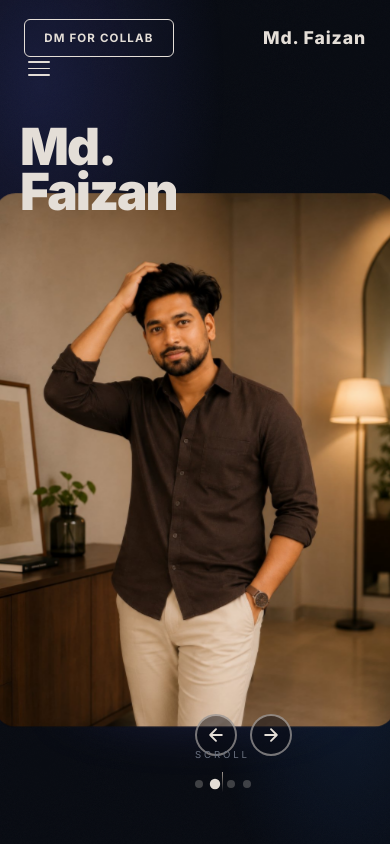
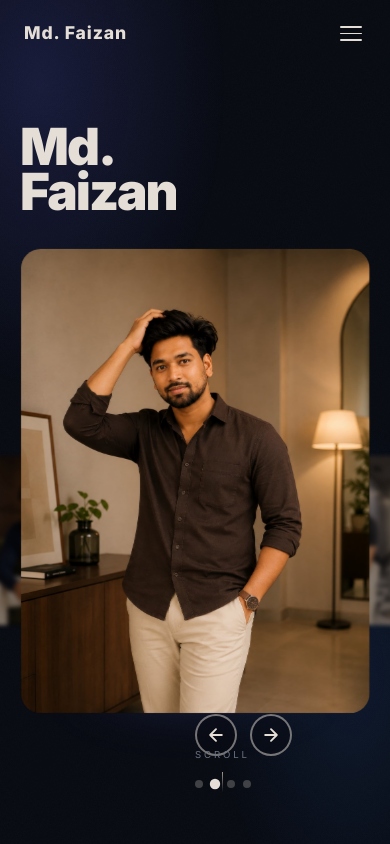
Before and after one commit to Abutalha09/faizan-portfolio, a plain HTML site: page index.html in a window 390 px wide. Shown: the top 844 px of the page. Drawn offline with Linux system fonts and the light colour scheme.

Commit message:
Optimize website responsiveness for mobile and tablet

```diff
--- a/index.html
+++ b/index.html
@@ -1134,7 +1134,20 @@
        RESPONSIVE
     ═══════════════════════════════════════════════ */
     @media (max-width: 960px) {
-      nav { grid-template-columns: 1fr auto; padding: 1.2rem 1.5rem; }
+      nav {
+        display: flex;
+        justify-content: space-between;
+        align-items: center;
+        padding: 1.2rem 1.5rem;
+      }
+      .nav-left {
+        display: flex;
+      }
+      .nav-logo {
+        position: absolute;
+        left: 50%;
+        transform: translateX(-50%);
+      }
       .nav-right { display: none; }
       .nav-toggle { display: flex; }
       .mobile-menu { display: flex; }
@@ -1154,10 +1167,11 @@
       .hero-ig-bg { width: clamp(300px, 80vw, 600px); }
 
       .about-grid { grid-template-columns: 1fr; gap: 3rem; }
-      .about-portrait { aspect-ratio: 4/3; }
+      .about-portrait { aspect-ratio: 1/1; }
 
       .project-card { grid-template-columns: 1fr; min-height: auto; direction: ltr !important; }
-      .project-card-media { height: 240px; }
+      .project-card-info { padding: 1.5rem; }
+      .project-card-media { height: 280px; order: -1; }
       .project-card:nth-child(even) { direction: ltr; }
 
       .ig-layout { grid-template-columns: 1fr; }
@@ -1171,10 +1185,15 @@
     }
 
     @media (max-width: 640px) {
+      .nav-left { display: none; }
+      .nav-logo {
+        position: static;
+        transform: none;
+        text-align: left;
+      }
       .mega-heading { font-size: clamp(3rem, 22vw, 8rem); }
       .contact-headline { font-size: clamp(3rem, 18vw, 7rem); }
-      .ig-dash-grid { grid-template-columns: 1fr; }
-      .about-facts { grid-template-columns: 1fr; }
+      .about-facts { grid-template-columns: repeat(2, 1fr); }
       .reels-grid { grid-template-columns: repeat(2, 1fr); gap: 0.8rem; }
       .reel-card { border-radius: 12px; }
       .reels-header { flex-direction: column; align-items: flex-start; gap: 1rem; }
@@ -1197,6 +1216,7 @@
     <a href="#work" class="mob-link">Work</a>
     <a href="#instagram" class="mob-link">Instagram</a>
     <a href="#contact" class="mob-link">Contact</a>
+    <a href="#contact" class="nav-cta-btn mob-link" style="margin-top: 1.5rem; padding: 0.8rem 2rem; font-size: 0.85rem;">DM for Collab</a>
   </div>
 
   <!-- NAV -->
@@ -1794,10 +1814,9 @@
 
       let activeIndex = 0;
       let isAnimating = false;
-      let isMobile = window.innerWidth < 640;
       let autoTimer = null;
 
-      window.addEventListener('resize', () => { isMobile = window.innerWidth < 640; applyRoles(); });
+      window.addEventListener('resize', () => { applyRoles(); });
 
       function getRoles(idx) {
         return {
@@ -1810,31 +1829,67 @@
 
       function applyRoles() {
         const roles = getRoles(activeIndex);
+        const w = window.innerWidth;
+
+        let centerScale = 1.45;
+        let centerHeight = '80%';
+        let centerBottom = '0';
+        let sideHeight = '32%';
+        let sideBottom = '8%';
+        let sideLeftOffset = '25%';
+        let sideRightOffset = '75%';
+        let backHeight = '24%';
+        let backBottom = '10%';
+
+        if (w < 640) {
+          // Phone
+          centerScale = 1.1;
+          centerHeight = '50%';
+          centerBottom = '18%';
+          sideHeight = '20%';
+          sideBottom = '26%';
+          sideLeftOffset = '10%';
+          sideRightOffset = '90%';
+          backHeight = '14%';
+          backBottom = '30%';
+        } else if (w < 1024) {
+          // Tablet
+          centerScale = 1.25;
+          centerHeight = '65%';
+          centerBottom = '8%';
+          sideHeight = '28%';
+          sideBottom = '16%';
+          sideLeftOffset = '18%';
+          sideRightOffset = '82%';
+          backHeight = '18%';
+          backBottom = '22%';
+        }
+
         items.forEach((item, i) => {
           let s = item.style;
           if (i === roles.center) {
             item.setAttribute('data-role', 'center');
             s.left   = '50%';
-            s.bottom = isMobile ? '18%' : '0';
-            s.height = isMobile ? '55%' : '80%';
-            s.transform = `translateX(-50%) scale(${isMobile ? 1.15 : 1.45})`;
+            s.bottom = centerBottom;
+            s.height = centerHeight;
+            s.transform = `translateX(-50%) scale(${centerScale})`;
             s.filter  = 'blur(0px) brightness(1)';
             s.opacity = '1';
             s.zIndex  = '20';
           } else if (i === roles.left) {
             item.setAttribute('data-role', 'left');
-            s.left   = isMobile ? '15%' : '25%';
-            s.bottom = isMobile ? '28%' : '8%';
-            s.height = isMobile ? '18%' : '32%';
+            s.left   = sideLeftOffset;
+            s.bottom = sideBottom;
+            s.height = sideHeight;
             s.transform = 'translateX(-50%) scale(1)';
             s.filter  = 'blur(2px) brightness(0.7)';
             s.opacity = '0.8';
             s.zIndex  = '10';
           } else if (i === roles.right) {
             item.setAttribute('data-role', 'right');
-            s.left   = isMobile ? '85%' : '75%';
-            s.bottom = isMobile ? '28%' : '8%';
-            s.height = isMobile ? '18%' : '32%';
+            s.left   = sideRightOffset;
+            s.bottom = sideBottom;
+            s.height = sideHeight;
             s.transform = 'translateX(-50%) scale(1)';
             s.filter  = 'blur(2px) brightness(0.7)';
             s.opacity = '0.8';
@@ -1842,8 +1897,8 @@
           } else {
             item.setAttribute('data-role', 'back');
             s.left   = '50%';
-            s.bottom = isMobile ? '30%' : '10%';
-            s.height = isMobile ? '14%' : '24%';
+            s.bottom = backBottom;
+            s.height = backHeight;
             s.transform = 'translateX(-50%) scale(1)';
             s.filter  = 'blur(4px) brightness(0.5)';
             s.opacity = '0.5';
```
